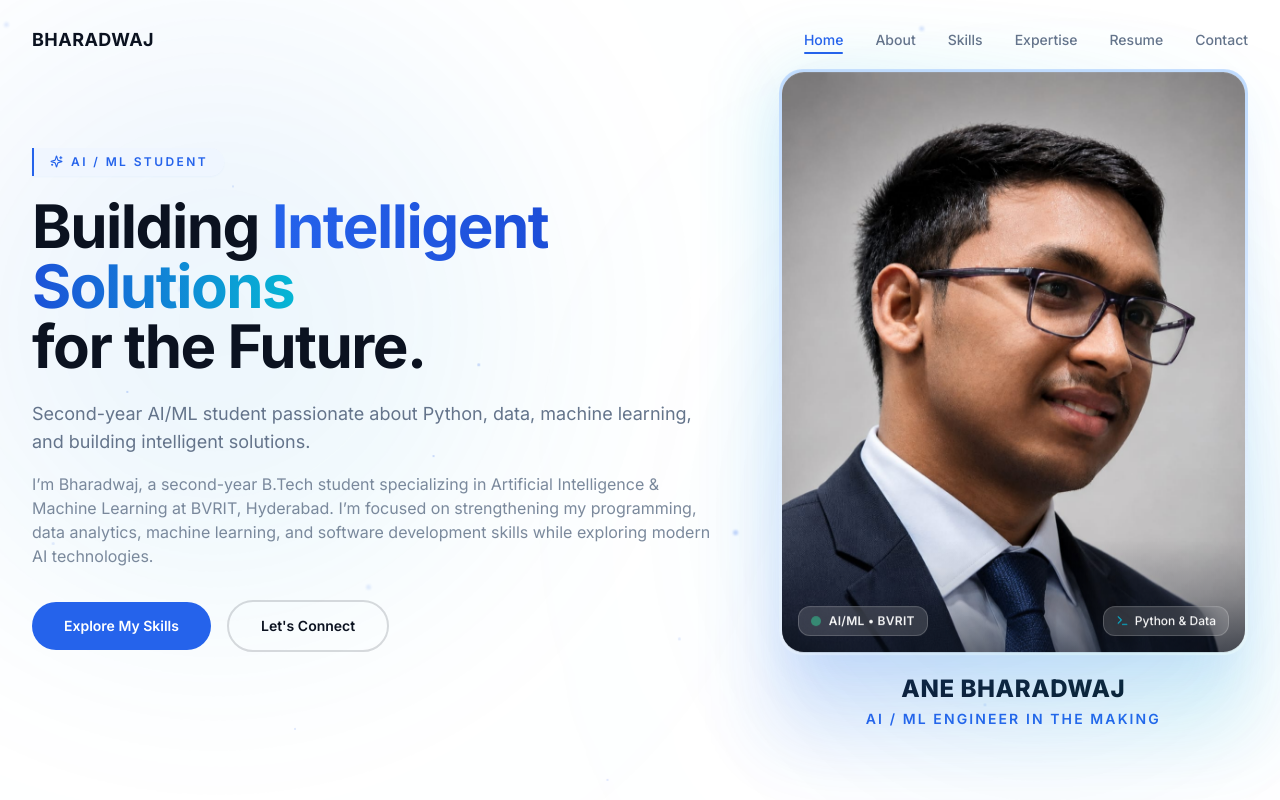
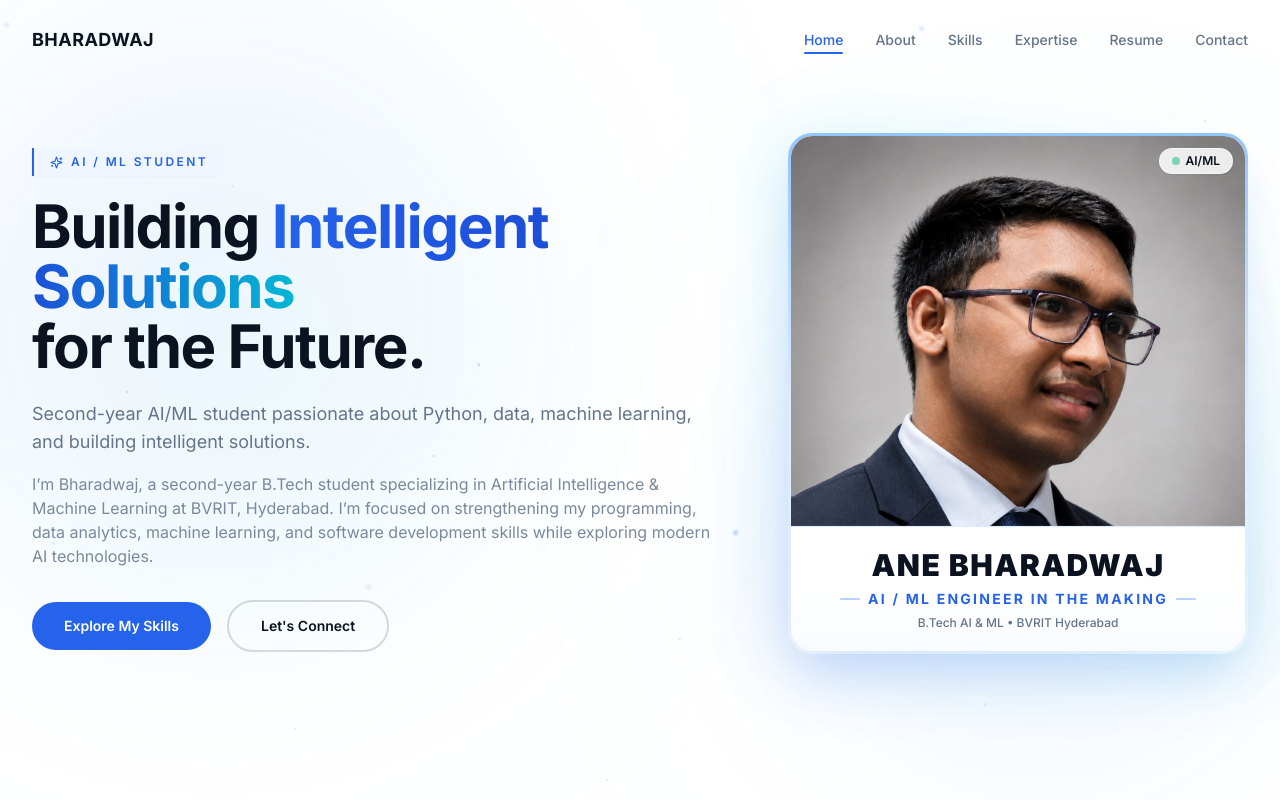
Before and after one commit to 25211a6606-cmyk/bharadwaj-portfolio, a React (Vite) app: page / in a window 1280 px wide. Shown: the top 800 px of the page. Built offline with nearby package versions, Linux system fonts and the light colour scheme.

Commit message:
feat: embed prominent ANE BHARADWAJ nameplate directly inside hero card beneath photo

```diff
--- a/src/components/Hero.jsx
+++ b/src/components/Hero.jsx
@@ -58,7 +58,7 @@ export default function Hero() {
       id="home"
       ref={ref}
       onMouseMove={handleMouse}
-      className="relative min-h-screen flex items-center overflow-hidden bg-white pt-24 pb-16 lg:py-0"
+      className="relative min-h-screen flex items-center overflow-x-hidden bg-white py-20 lg:py-0"
     >
       {/* Smooth Background Gradient Orbs */}
       <motion.div
@@ -177,69 +177,62 @@ export default function Hero() {
             </motion.div>
           </motion.div>
 
-          {/* Right Column: Rectangular Image covering half of home (approx. 45-50% width) */}
+          {/* Right Column: Rectangular Image with Nameplate covering half of home */}
           <motion.div
-            initial={{ opacity: 0, scale: 0.94, y: 30 }}
-            animate={{ opacity: 1, scale: 1, y: 0 }}
-            transition={{ duration: 0.9, ease: smoothEase, delay: 0.2 }}
+            initial={{ opacity: 1, scale: 1, y: 0 }}
             className="lg:col-span-5 flex justify-center lg:justify-end order-1 lg:order-2"
           >
-            <div className="relative w-full max-w-[420px] sm:max-w-[460px] lg:max-w-none">
+            <div className="relative w-full max-w-[400px] sm:max-w-[440px] lg:max-w-[460px]">
               {/* Ambient Glow behind the rectangular card */}
               <div
-                className="absolute -inset-2 rounded-3xl bg-gradient-to-tr from-[#2563EB]/25 via-[#06B6D4]/20 to-transparent blur-2xl opacity-70"
+                className="absolute -inset-2 rounded-3xl bg-gradient-to-tr from-[#2563EB]/25 via-[#06B6D4]/20 to-transparent blur-2xl opacity-75"
                 aria-hidden="true"
               />
 
               {/* Smooth Antigravity Floating Container */}
               <motion.div
-                animate={{ y: [0, -10, 0] }}
+                animate={{ y: [0, -8, 0] }}
                 transition={{
-                  duration: 6,
+                  duration: 5,
                   repeat: Infinity,
                   ease: 'easeInOut',
                 }}
-                className="relative rounded-3xl p-[3px] bg-gradient-to-b from-blue-200 via-blue-100 to-cyan-100 shadow-2xl shadow-blue-500/15"
+                className="relative rounded-3xl p-[3px] bg-gradient-to-b from-blue-300 via-blue-100 to-cyan-200 shadow-2xl shadow-blue-500/20"
               >
-                {/* Rectangular Image Frame */}
-                <div className="relative w-full aspect-[4/5] sm:aspect-[4/5] rounded-[22px] overflow-hidden bg-white">
-                  <img
-                    src="/profile.jpeg"
-                    alt="Bharadwaj - AI/ML Student at BVRIT"
-                    className="w-full h-full object-cover object-top hover:scale-[1.02] transition-transform duration-700 ease-out"
-                  />
+                {/* Rectangular Image + Name Showcase Card */}
+                <div className="relative w-full rounded-[22px] overflow-hidden bg-white">
+                  {/* Photo Frame */}
+                  <div className="relative w-full h-[320px] sm:h-[360px] lg:h-[390px] overflow-hidden bg-slate-100">
+                    <img
+                      src="/profile.jpeg"
+                      alt="Ane Bharadwaj - AI/ML Student at BVRIT"
+                      className="w-full h-full object-cover object-top hover:scale-[1.03] transition-transform duration-700 ease-out"
+                    />
 
-                  {/* Subtle gradient overlay at bottom for depth */}
-                  <div className="absolute inset-x-0 bottom-0 h-28 bg-gradient-to-t from-[#0B1220]/60 via-[#0B1220]/20 to-transparent pointer-events-none" />
-
-                  {/* Bottom Floating Badge inside image frame */}
-                  <div className="absolute bottom-4 left-4 right-4 flex items-center justify-between text-white/95">
-                    <div className="flex items-center gap-2 px-3 py-1.5 rounded-xl bg-white/15 backdrop-blur-md border border-white/20">
-                      <span className="w-2.5 h-2.5 rounded-full bg-emerald-400 animate-pulse" />
-                      <span className="text-xs font-semibold tracking-wide">AI/ML • BVRIT</span>
-                    </div>
-
-                    <div className="hidden sm:flex items-center gap-1.5 px-3 py-1.5 rounded-xl bg-white/15 backdrop-blur-md border border-white/20 text-xs font-medium">
-                      <Terminal size={13} className="text-[#06B6D4]" />
-                      <span>Python &amp; Data</span>
+                    {/* Top status badge */}
+                    <div className="absolute top-3 right-3 flex items-center gap-1.5 px-3 py-1 rounded-full bg-white/85 backdrop-blur-md border border-white/50 shadow-sm text-xs font-semibold text-[#0B1220]">
+                      <span className="w-2 h-2 rounded-full bg-emerald-500 animate-pulse" />
+                      <span>AI/ML</span>
                     </div>
                   </div>
+
+                  {/* Nameplate Directly Under The Picture */}
+                  <div className="p-5 bg-gradient-to-b from-white via-white to-blue-50/40 border-t border-blue-100 text-center">
+                    <h2 className="text-2xl sm:text-3xl font-black tracking-wider text-[#0B1220] uppercase">
+                      ANE BHARADWAJ
+                    </h2>
+                    <div className="flex items-center justify-center gap-2 mt-1.5">
+                      <span className="h-0.5 w-5 bg-[#2563EB]/30 rounded-full" />
+                      <p className="text-xs sm:text-sm font-bold text-[#2563EB] tracking-[0.16em] uppercase">
+                        AI / ML Engineer in the Making
+                      </p>
+                      <span className="h-0.5 w-5 bg-[#2563EB]/30 rounded-full" />
+                    </div>
+                    <p className="text-xs text-[#64748B] mt-1.5 font-medium">
+                      B.Tech AI &amp; ML • BVRIT Hyderabad
+                    </p>
+                  </div>
                 </div>
-              </motion.div>
-
-              {/* Name under picture */}
-              <motion.div
-                initial={{ opacity: 0, y: 10 }}
-                animate={{ opacity: 1, y: 0 }}
-                transition={{ duration: 0.6, delay: 0.4, ease: smoothEase }}
-                className="mt-4 text-center"
-              >
-                <h3 className="text-xl sm:text-2xl font-extrabold tracking-wide text-[#0B1220]">
-                  ANE BHARADWAJ
-                </h3>
-                <p className="text-xs sm:text-sm font-semibold text-[#2563EB] tracking-[0.15em] uppercase mt-1">
-                  AI / ML Engineer in the Making
-                </p>
               </motion.div>
             </div>
           </motion.div>
```
